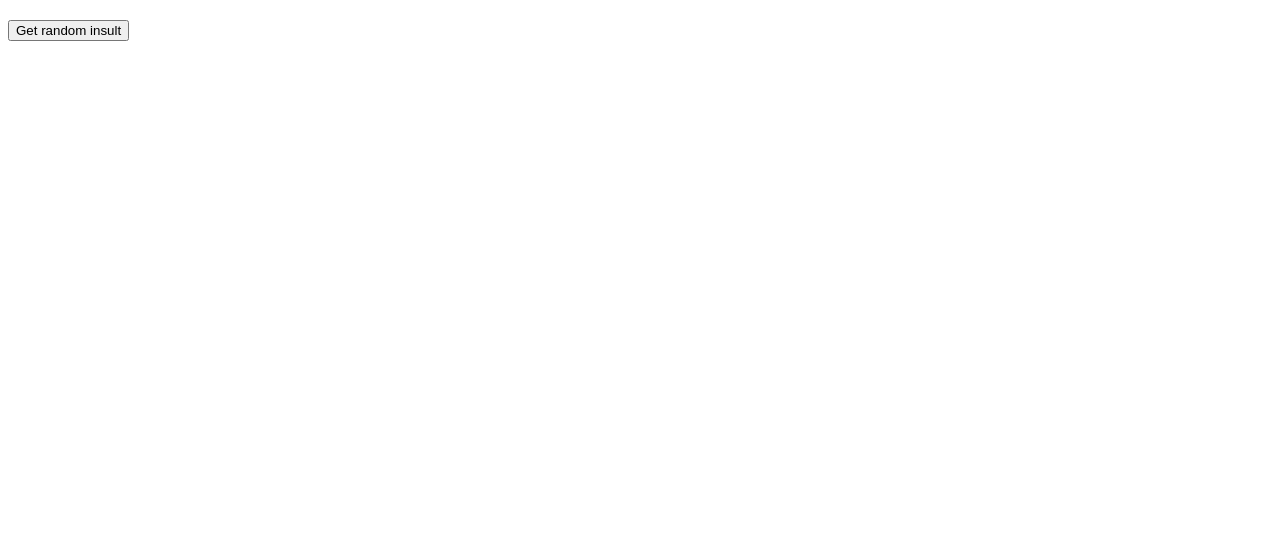
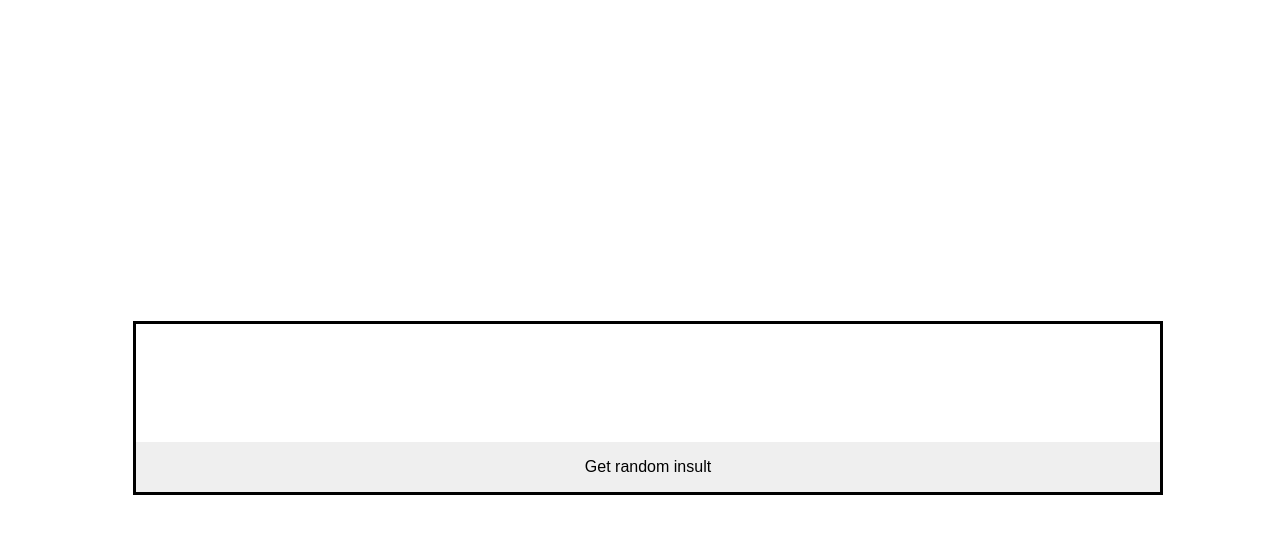
Before and after one commit to NerdyNurse/Mixed-messages, a plain HTML site: page index.html in a window 1280 px wide. Drawn offline with Linux system fonts and the light colour scheme.

Commit message:
add basic layout to HTML and a few more random options

```diff
--- a/index.html
+++ b/index.html
@@ -3,9 +3,17 @@
     <head lang="eng">
         <link rel="stylesheet" href="style.css">
         <script src="main.js" defer></script>
+        <title>Insult generator</title>
+        <meta charset="UTF-8">
+        <meta name="viewport" content="width=device-width, initial-scale=1.0">
     </head>
     <body>
-        <h2 id="insult"></h2>
-        <button onclick="getInsult()">Get random insult</button>
+        <main>
+            <div id="messagebox">
+                <h2 id="insult"></h2>
+                <button onclick="getInsult()">Get random insult</button>
+            </div>
+        </main>
+        <footer></footer>
     </body>
 </html>
--- a/main.js
+++ b/main.js
@@ -1,6 +1,6 @@
 const targets = ["You", "Your"]
 
-const actionAny = ["would be defeted in a duel with", "would be beaten up by", "cannot impress", "cannot turn on"];
+const actionAny = ["would be defeated in a duel with", "would be beaten up by", "cannot impress", "cannot turn on"];
 const actionYou = ["are", "look like", "smell like", "walk like", "are humping", "want to be", "are a bad imitation of", "drive worse than", "get intimidated by"];
 const actionYour = ["is", "looks like", "smells like", "walks like", "is humping", "wants to be", "is a bad imitation of", "drives worse than", "gets intimidated by"];
 
@@ -8,9 +8,9 @@ const actionYour = ["is", "looks like", "smells like", "walks like", "is humping
 const validActionForYou = [actionAny, actionYou]
 const validActionsForYour = [actionAny, actionYour]
 
-const adjectives = ["an uninflated", "an uneducated", "an ugly", "an overtly agressive", "a miniature", "a fat", "a lying", "a bloody", "a comatose", "an addicted", "an erect", "a short", "a large", "a horny", "a hard"];
+const adjectives = ["an uninflated", "an uneducated", "an ugly", "an overtly agressive", "a miniature", "a fat", "a lying", "a bloody", "a comatose", "an addicted", "an erect", "a short", "a large", "a horny", "a hard", "a fermented", "a drunk","a tone-deaf", "a mis-guided", "a lost"];
 
-const objects = ["horse", "potato", "dwarf", "penis", "fish", "big toe", "hair", "elephant", "worm", "tiger", "finger", "bed", "home", "sweater", "crotch", "mother", "father", "sister", "hamster"]
+const objects = ["horse", "potato", "dwarf", "penis", "fish", "big toe", "hair ball", "elephant", "worm", "tiger", "finger", "bed", "home", "sweater", "crotch", "mother", "father", "sister", "hamster", "identity crisis", "ego", "self-image", "bard", "pacifist", "oedipus complex", "corpse", "nurse"]
 
 //get random output form any array
 const getRandom = array => {
--- a/style.css
+++ b/style.css
@@ -0,0 +1,42 @@
+body {
+    width: 100%;
+}
+
+main {
+    width: 100%;
+    margin: 0;
+    display: flex;
+    height: 100vh;
+    align-items: center;
+    justify-content: center;
+}
+
+#messagebox {
+    width: 80%;
+    min-width: 200px;
+    max-height: 50%;
+
+    text-align: center;
+    border: solid;
+    display: flex;
+    flex-direction: column;
+    justify-content: flex-end;
+
+
+}
+
+#insult {
+    min-height: 50px;
+    padding: 0 15px 15px 15px;
+    font-size: 2rem;
+
+}
+
+button {
+    margin: 0 auto;
+    width: 100%;
+    border-radius: 0;
+    border: 0;
+    min-height: 50px;
+    font-size: 1rem;
+}
```
